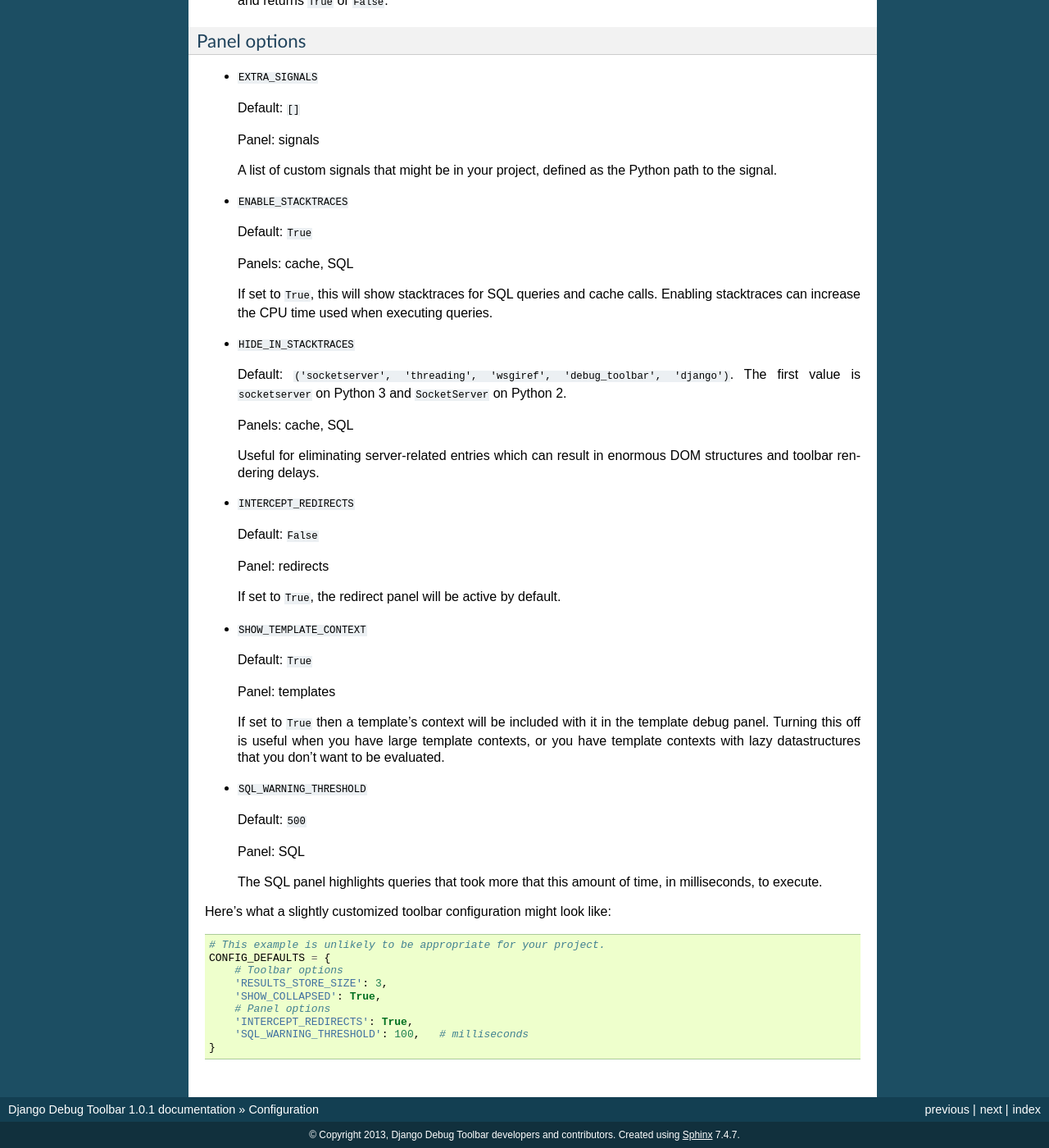
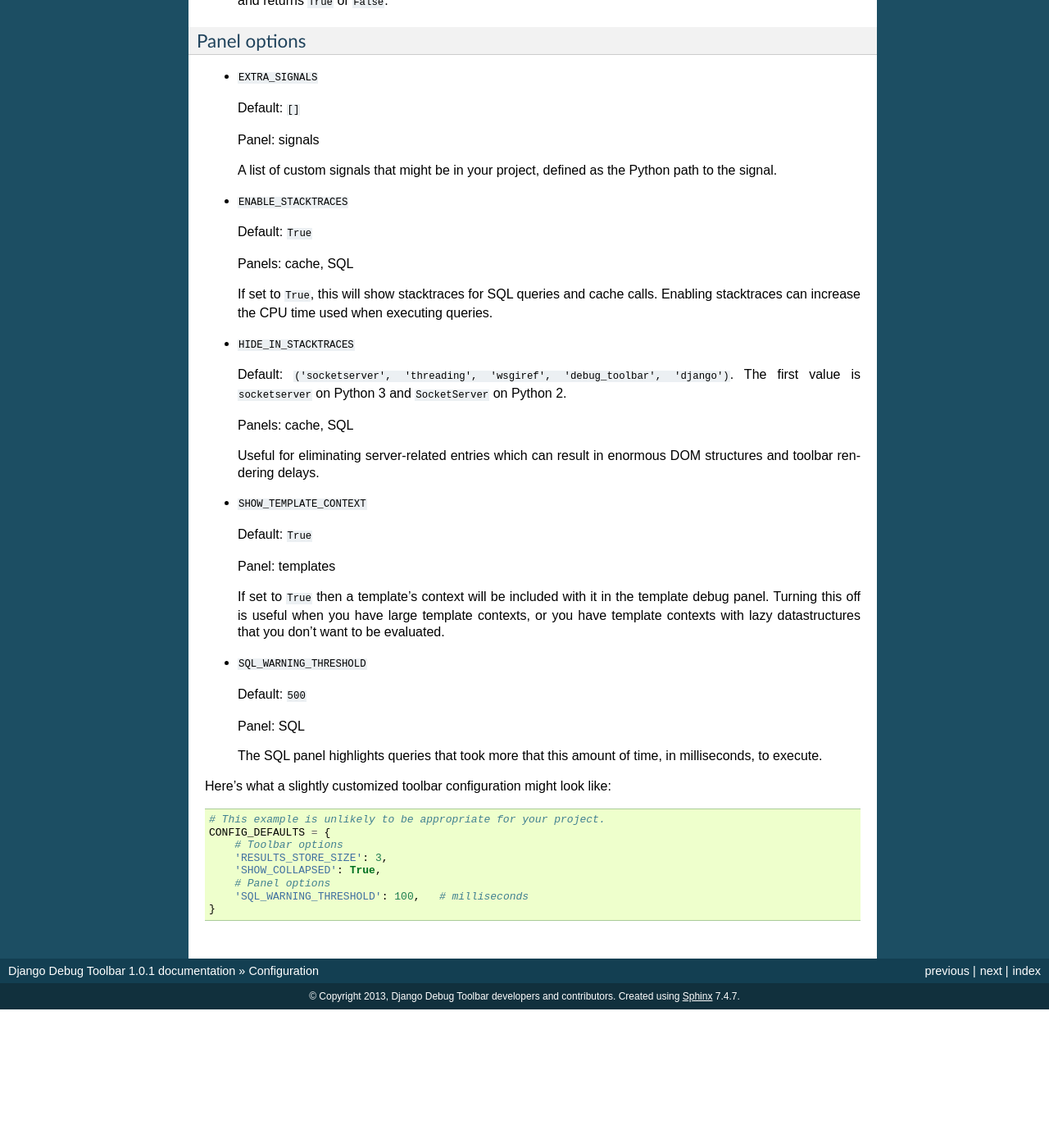
Before and after one commit to jazzband/django-debug-toolbar, a Sphinx documentation site: the page built from docs/configuration.rst, in a window 1280 px wide and 1400 px high, scrolled down 2095 px. Shown: the whole window at 82% size. Built offline with Sphinx 7.4.7, drawn with Linux system fonts in a browser that asks for light colours; after the commit the page ends 3326 px from its top, so only the background shows below that; some of the changed text lies outside the part shown.

Commit message:
Document DISABLE_PANELS.

```diff
--- a/docs/configuration.rst
+++ b/docs/configuration.rst
@@ -57,7 +57,7 @@
 Toolbar options
 ~~~~~~~~~~~~~~~
 
-* ``DEFAULT_DISABLED_PANELS``
+* ``DISABLE_PANELS``
 
   Default: ``set(['debug_toolbar.panels.redirects.RedirectsPanel'])``
 
@@ -149,14 +149,6 @@
   Useful for eliminating server-related entries which can result
   in enormous DOM structures and toolbar rendering delays.
 
-* ``INTERCEPT_REDIRECTS``
-
-  Default: ``False``
-
-  Panel: redirects
-
-  If set to ``True``, the redirect panel will be active by default.
-
 * ``SHOW_TEMPLATE_CONTEXT``
 
   Default: ``True``
@@ -185,6 +177,5 @@
         'RESULTS_STORE_SIZE': 3,
         'SHOW_COLLAPSED': True,
         # Panel options
-        'INTERCEPT_REDIRECTS': True,
         'SQL_WARNING_THRESHOLD': 100,   # milliseconds
     }
--- a/docs/panels.rst
+++ b/docs/panels.rst
@@ -103,7 +103,7 @@
 
 Since this behavior is annoying when you aren't debugging a redirect, this
 panel is included but inactive by default. You can activate it by default with
-the ``INTERCEPT_REDIRECTS`` configuration option.
+the ``DISABLE_PANELS`` configuration option.
 
 
 Non-default built-in panels
```
Also changed, not shown: 2 other files.
